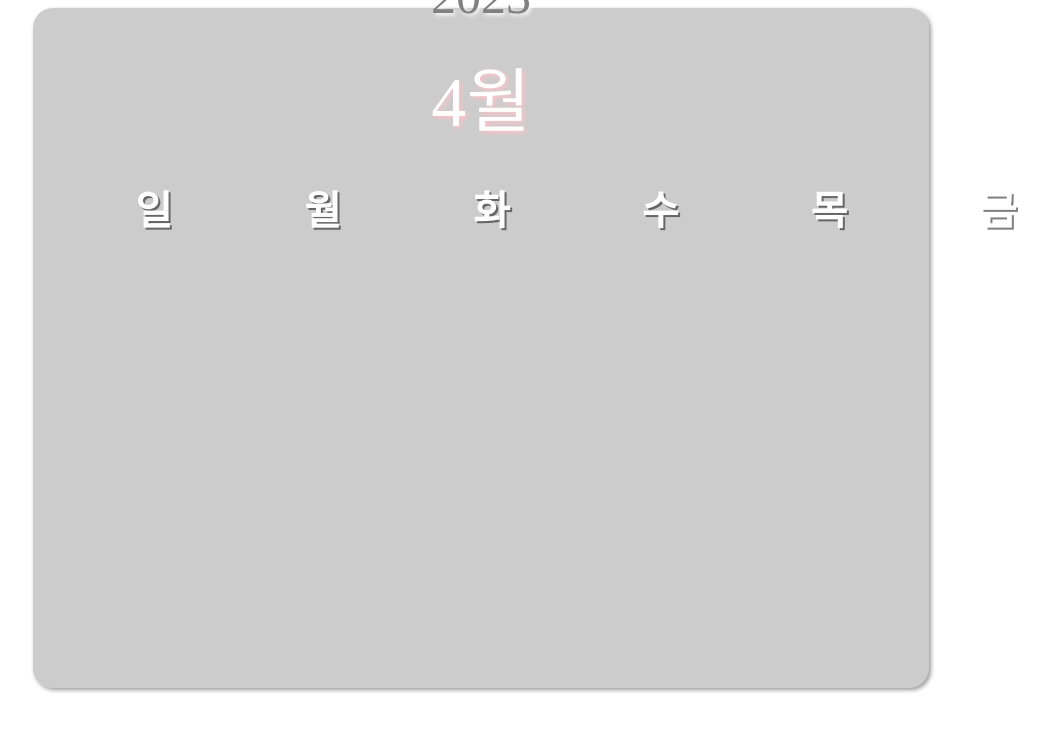
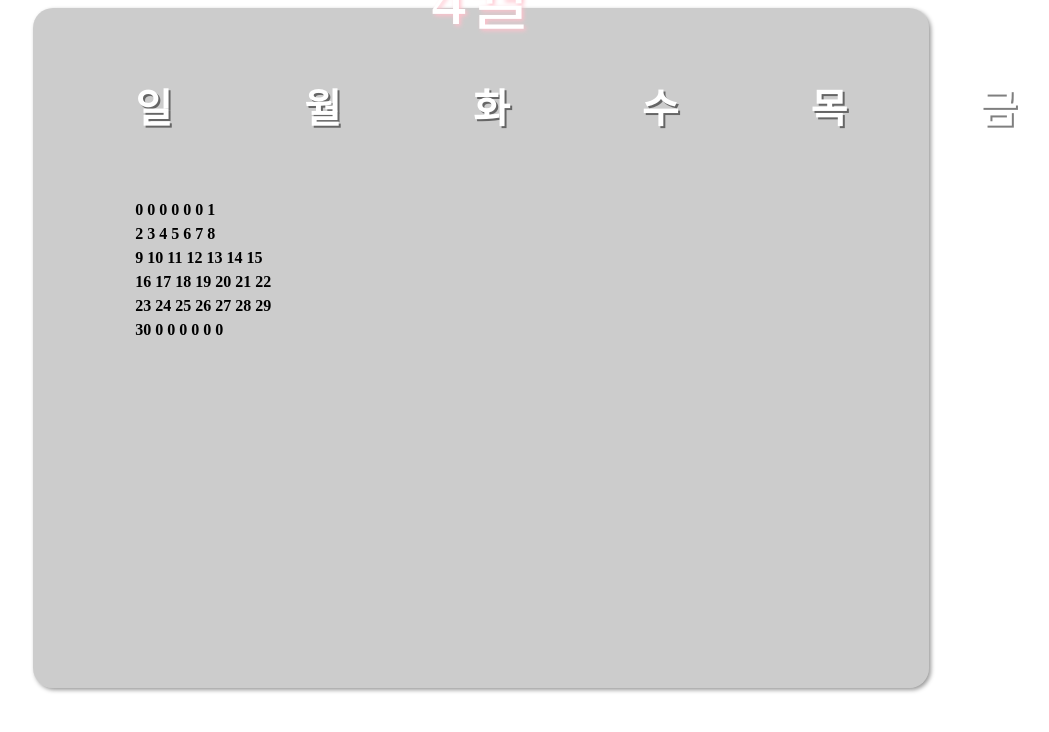
Before and after one commit to minsun0714/Diet_Diary_App, a React (Create React App) app: page / in a window 1280 px wide. Shown: the top 732 px of the page, without its empty margins (159-1208 px from the left). Built offline with nearby package versions, Linux system fonts and the light colour scheme.

Commit message:
🎨 날짜를 화면에 렌더링

```diff
--- a/src/components/Dates.tsx
+++ b/src/components/Dates.tsx
@@ -1,10 +1,18 @@
 import React from "react";
 import styled from "styled-components";
 
+const DatesContainer = styled.tbody`
+  margin: 30px 11%;
+  display: flex;
+  flex-direction: column;
+  justify-content: center;
+  align-item: center;
+`;
+
 function Dates() {
-  const now = new Date();
-  const year = now.getFullYear();
-  const month = now.getMonth();
+  const date = new Date();
+  const year = date.getFullYear();
+  const month = date.getMonth();
 
   // 이번 달 1일이 무슨 요일인지 구함
   const firstDayOfMonth = new Date(year, month, 1).getDay();
@@ -30,6 +38,15 @@ function Dates() {
 
   console.log(daysOfThisMonth);
 
-  return null;
+  const now = Date.now();
+  const dates = daysOfThisMonth.map((week, i) => (
+    <tr key={now + i}>
+      {week.map((date, j) => (
+        <th key={now + j}>{date}</th>
+      ))}
+    </tr>
+  ));
+
+  return <DatesContainer>{dates}</DatesContainer>;
 }
 export default Dates;
```
